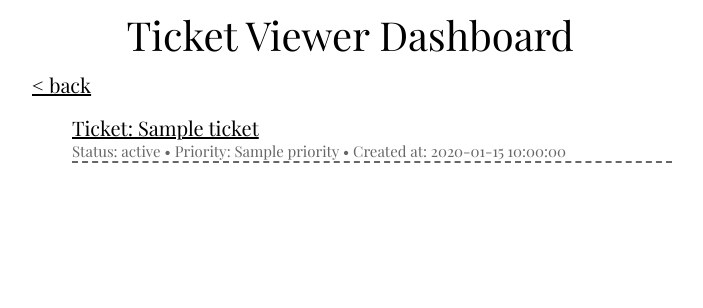
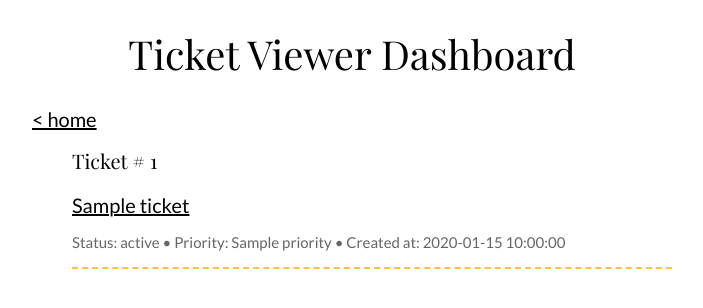
Before and after one commit to Kariih/ViewTicketWebApp, a Flask app: template templates/ticketlist.html in a window 1280 px wide. Shown: the top 308 px of the page, without its empty margins (296-999 px from the left). Run offline with Flask 2, Linux system fonts and the light colour scheme; the template is opened without the code that fills it: most values are stand-ins (such as "Sample title", 1, 10 or a date in 2020).

Commit message:
refactor code and adding comments

```diff
--- /dev/null
+++ b/api_requests.py
@@ -0,0 +1,29 @@
+from requests.auth import HTTPBasicAuth
+import requests
+import json
+
+#Setting authentication details to api
+token = 'TCl6givNOws8Te39GZS5uQFc8NApKS7AJtyxzqWw'
+mail = 'kari.hdb@gmail.com/token'
+
+#fetch list of 25 tickes from api
+#Parameter - page number to request
+#Return - Json elements of tickets in text
+def get_page_of_tickets(page):
+    params = {
+        'per_page': '25',
+        'page': page
+    }
+    request = requests.get(
+        'https://karihdb.zendesk.com/api/v2/tickets.json', params=params, auth=HTTPBasicAuth(
+        mail, token))
+
+    return json.loads(request.text)
+
+#fetch single ticket from api
+#Parameter - id of ticket to request
+#Return - Json elements of ticket in text
+def get_single_ticket(id):
+    url = 'https://karihdb.zendesk.com/api/v2/tickets/' + str(id) + '.json'
+    request = requests.get(url, auth=HTTPBasicAuth(mail, token))
+    return json.loads(request.text)
--- a/main.py
+++ b/main.py
@@ -1,58 +1,45 @@
 from flask import Flask, render_template
-from requests.auth import HTTPBasicAuth
-import requests
-import json
+import api_requests
 
 app = Flask(__name__)
 
+#Route to index.html page
+#Return - the HTML index page for application
 @app.route('/')
 def index():
     return render_template("index.html")
 
-#@app.route('/tickets/<range>')
+#Fetch ticket from api based on id and displayed on HTML page
+#Parameter - current page number and id of cliked ticket
+#Return - HTML page that is rendered by flask
+@app.route('/ticket/<page>/<id>')
+def showSingleTicket(page, id):
+    return render_template(
+        "ticket.html", ticket=api_requests.get_single_ticket(id)['ticket'], page=page)
+
+#route to HTML page for showing list of tickets
+#Parameter - current page number
+#Return - HTML page that is rendered by flask
 @app.route('/tickets/<int:page>')
 def showTicketList(page):
-    tickets_from_api = get_tickets_from_api(page)
-    data = json.loads(tickets_from_api.text)
+    tickets_from_api = api_requests.get_page_of_tickets(page)
+
+    #Checking of it exist a next or previous page of tickets,
+    #if yes, assing the page number for next and previous page
     prev = 0
     next = 0
 
-    if data["previous_page"] is not None:
+    if tickets_from_api["previous_page"] is not None:
         prev = page - 1
-        print("prev: " + str(prev))
-    if data["next_page"] is not None:
+    if tickets_from_api["next_page"] is not None:
         next = page + 1
-        print("next data: " + str(data["next_page"]))
-        print("next: " + str(next))
 
-    return render_template("ticketlist.html", tickets=data["tickets"], prev=prev, next=next, page=page)
+    return render_template(
+        "ticketlist.html", tickets=tickets_from_api["tickets"], prev=prev, next=next, page=page)
 
-@app.route('/ticket/<page>/<id>')
-def showSingleTicket(page, id):
-    ticket_from_api = get_ticket_from_api(id)
-    return render_template("ticket.html", ticket=json.loads(ticket_from_api.text)['ticket'], page=page)
-
-def get_tickets_from_api(page):
-
-    params = {
-        'per_page': '25',
-        'page': page
-    }
-    token = 'TCl6givNOws8Te39GZS5uQFc8NApKS7AJtyxzqWw'
-    request = requests.get('https://karihdb.zendesk.com/api/v2/tickets.json', params=params, auth=HTTPBasicAuth('kari.hdb@gmail.com/token', token))
-    print(json.loads(request.text))
-    return request
-
-def get_ticket_from_api(id):
-
-    url = 'https://karihdb.zendesk.com/api/v2/tickets/' + str(id) + '.json'
-    token = 'TCl6givNOws8Te39GZS5uQFc8NApKS7AJtyxzqWw'
-    request = requests.get(url, auth=HTTPBasicAuth('kari.hdb@gmail.com/token', token))
-    print(json.loads(request.text))
-    return request
-
+#Starting the application
 if __name__ == "__main__":
-    app.run(debug=True, port=5000)
+    app.run()
 
 
 #------------------NOTES---------------------
--- a/static/css.css
+++ b/static/css.css
@@ -11,8 +11,8 @@ h1{
   font-weight: lighter;
   font-size: 40px;
   color: #000000;
-  width: 451px;
-  margin: auto;
+  width: 100%;
+  text-align: center;
 }
 h2{
   font-family: 'Playfair Display', serif;
@@ -21,30 +21,29 @@ h2{
   color: #000000;
 }
 a:link, a:visited{
-  font-family: 'Playfair Display', serif;
+  font-family: 'Lato', sans-serif;
   font-weight: lighter;
   font-size: 20px;
   color: #000000;
-  margin-top: 10px;
-  display: block;
+  display: inline;
 }
 a:hover{
   color: #FFBF41;
 }
 #load_btn{
   width: 220px;
+  display: block;
   margin: auto;
 }
 li{
-  border-bottom: 2px dashed #666666;
+  border-bottom: 2px dashed #FFBF41;
   list-style-type: none;
 }
 p{
-  font-family: 'Playfair Display', serif;
+  font-family: 'Lato', sans-serif;
   font-weight: lighter;
   font-size: 15px;
   color: #666666;
-  margin:auto;
 }
 #licence{
   font-size: 9px;
--- a/templates/index.html
+++ b/templates/index.html
@@ -2,6 +2,7 @@
 <head>
   <title>Ticket viewer</title>
   <link href="https://fonts.googleapis.com/css?family=Playfair+Display" rel="stylesheet">
+  <link href="https://fonts.googleapis.com/css?family=Lato" rel="stylesheet">
   <link rel="stylesheet" type="text/css" href="{{url_for('static', filename='css.css')}}">
 </head>
 <body>
--- a/templates/ticket.html
+++ b/templates/ticket.html
@@ -2,6 +2,7 @@
 <head>
   <title>Ticket viewer</title>
   <link href="https://fonts.googleapis.com/css?family=Playfair+Display" rel="stylesheet">
+  <link href="https://fonts.googleapis.com/css?family=Lato" rel="stylesheet">
   <link rel="stylesheet" type="text/css" href="{{url_for('static', filename='css.css')}}">
 </head>
 <body>
@@ -12,7 +13,6 @@
       <p>
         Status: {{ ticket["status"] }} • Priority: {{ ticket["priority"] }} • Created at: {{ ticket["created_at"] }}
       </p>
-      <br>
       <p id="description">
         {{ ticket["description"] }}
       </p>
--- a/templates/ticketlist.html
+++ b/templates/ticketlist.html
@@ -2,15 +2,19 @@
 <head>
   <title>Ticket viewer</title>
   <link href="https://fonts.googleapis.com/css?family=Playfair+Display" rel="stylesheet">
+  <link href="https://fonts.googleapis.com/css?family=Lato" rel="stylesheet">
   <link rel="stylesheet" type="text/css" href="{{url_for('static', filename='css.css')}}">
 </head>
 <body>
   <div id="container">
     <h1>Ticket Viewer Dashboard</h1>
-    <a href="{{ url_for('index') }}">< back</a>
+    <a href="{{ url_for('index') }}">< home</a>
     <ul>
     {% for ticket in tickets %}
-      <li><a href="{{ url_for('showSingleTicket', page=page, id=ticket['id']) }}" class="ticket_link">Ticket: {{ ticket["subject"] }}</a> <p>Status: {{ ticket["status"] }} • Priority: {{ ticket["priority"] }} • Created at: {{ ticket["created_at"] }} <p></li>
+      <li><h2>Ticket # {{ticket['id']}}<h2>
+        <a href="{{ url_for('showSingleTicket', page=page, id=ticket['id']) }}" class="ticket_link"> {{ticket["subject"] }} </a>
+        <p>Status: {{ ticket["status"] }} • Priority: {{ ticket["priority"] }} • Created at: {{ ticket["created_at"] }} <p>
+      </li>
     {% endfor %}
     </ul>
     {% if prev > 0 %}
```
Also changed, not shown: scripts/RequestToApi.py (deleted, +0 -9 lines).
